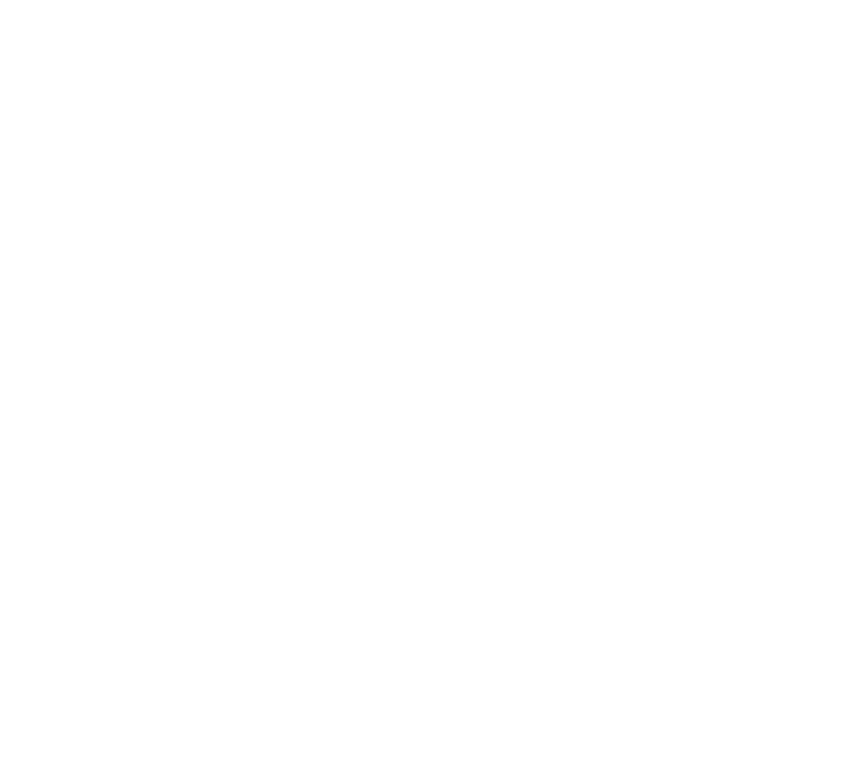
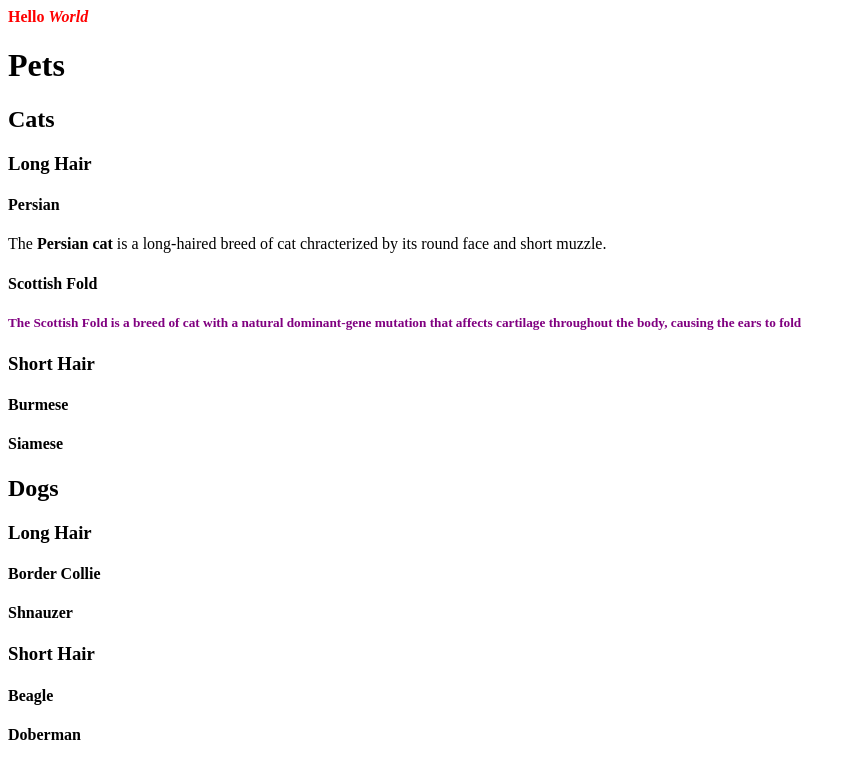
Before and after one commit to lilyfulton/Web-Development, a plain HTML site: page Week1.html in a window 1280 px wide. Shown: the whole page, without its empty margins (0-856 px from the left). Drawn offline with Linux system fonts and the light colour scheme.

Commit message:
Update Week1.html

```diff
--- a/Week1.html
+++ b/Week1.html
@@ -1,2 +1,43 @@
 <!DOCTYPE html>
+
 <html>
+<!-- head contains extra information/data for your page -->
+<head>
+    <title>Hello World!</title>
+
+</head>
+
+<!-- body contains everything you see -->
+
+<body>
+    <b title="Hello" style="color: red">Hello <i>World</i></b>
+
+    <h1>Pets</h1>
+
+    <h2>Cats</h2>
+
+    <h3>Long Hair</h3>
+
+    <h4>Persian</h4>
+    The <b>Persian cat</b> is a long-haired breed of cat chracterized by its round face and short muzzle.
+
+    <h4>Scottish Fold</h4>
+   <h5 style="color: purple"> The <b>Scottish Fold</b> is a breed of cat with a natural dominant-gene mutation that affects cartilage throughout the body, causing the ears to fold</h5>
+
+    <h3>Short Hair</h3>
+    <h4>Burmese</h4>
+    <h4>Siamese</h4>
+
+    <h2>Dogs</h2>
+
+    <h3>Long Hair</h3>
+    <h4>Border Collie</h4>
+    <h4>Shnauzer</h4>
+
+    <h3>Short Hair</h3>
+    <h4>Beagle</h4>
+    <h4>Doberman</h4>
+
+</body>
+
+</html>
```
